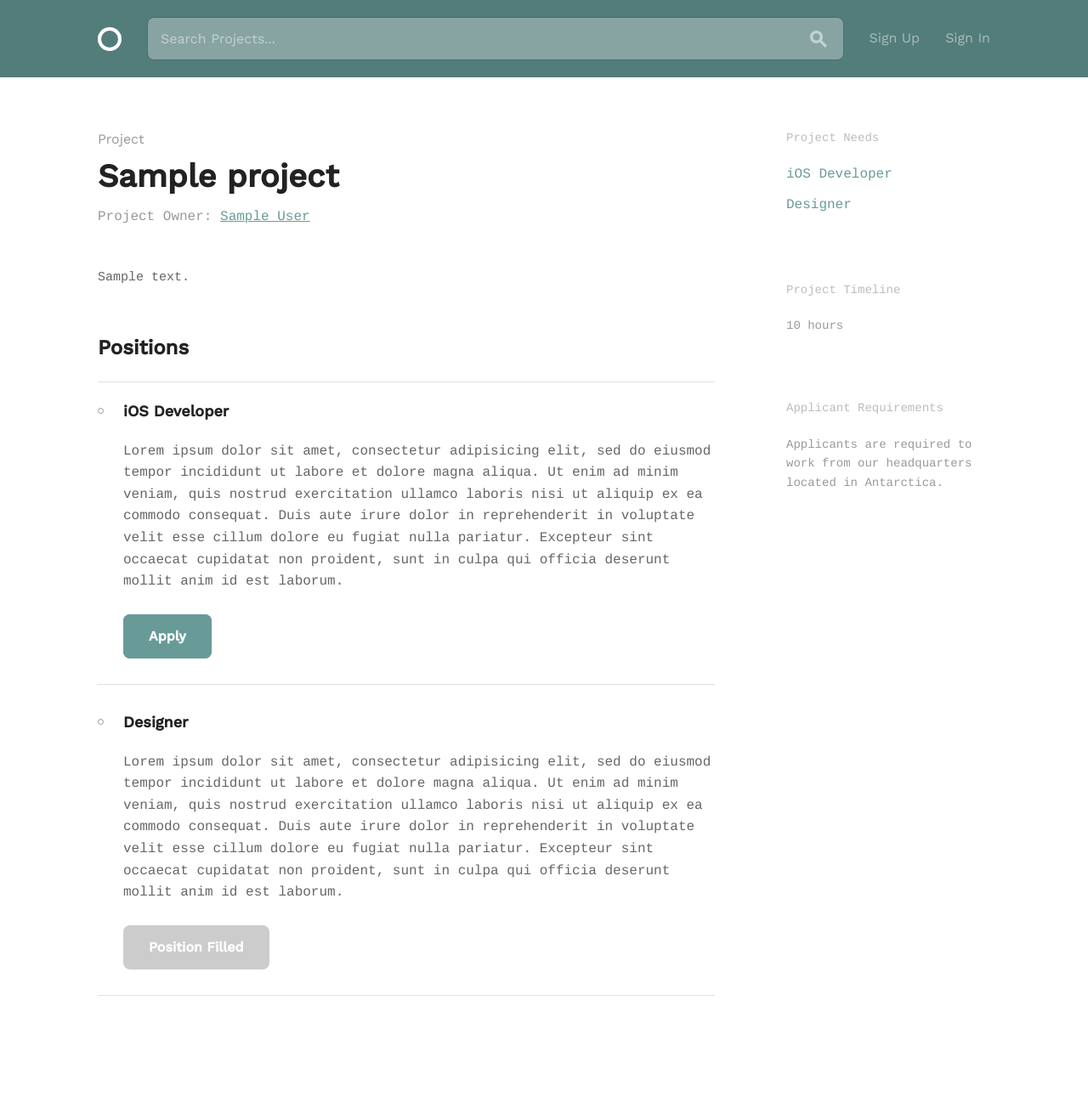
After one commit to crhowell/social-team-builder, a Django app: template projects/templates/project_detail.html in a window 1280 px wide. The commit adds this page. Shown: the whole page at 85% size. Run offline with Django 3.2, Linux system fonts and the light colour scheme; the template is opened without the code that fills it: most values are stand-ins (such as "Sample title", 1, 10 or a date in 2020).

Commit message:
Add Project Detail View
Update URL changes in templates

```diff
--- a/accounts/models.py
+++ b/accounts/models.py
@@ -39,3 +39,6 @@ class User(AbstractBaseUser, PermissionsMixin):
 
     def get_full_name(self):
         return '{}'.format(self.email)
+
+    def __str__(self):
+        return self.get_short_name()
--- a/accounts/views.py
+++ b/accounts/views.py
@@ -11,11 +11,11 @@ from . import forms
 class LoginView(bracesviews.AnonymousRequiredMixin, authviews.LoginView):
     template_name = 'login.html'
     form_class = AuthenticationForm
-    success_url = reverse_lazy('home')
+    success_url = reverse_lazy('projects:project_list')
 
 
 class LogoutView(authviews.LogoutView):
-    url = reverse_lazy('home')
+    url = reverse_lazy('projects:project_list')
 
 
 class SignUpView(bracesviews.AnonymousRequiredMixin,
--- a/profiles/templates/profile.html
+++ b/profiles/templates/profile.html
@@ -83,7 +83,7 @@
         <ul class="circle--link--list">
           {% if projects %}
             {% for project in projects %}
-              <li><a>{{ project.title }}</a></li>
+              <li><a href="{% url 'projects:project_detail' project.id %}">{{ project.title }}</a></li>
             {% endfor %}
           {% else %}
             <li>N/A</li>
--- /dev/null
+++ b/projects/templates/project_detail.html
@@ -0,0 +1,70 @@
+{% extends 'layouts/base.html' %}
+
+{% block title %}{{ block.super }}{% endblock %}
+{% block content %}
+
+{% if user.is_authenticated and user == project.creator %}
+  <div class="circle--actions--bar">
+    <div class="bounds">
+      <div class="grid-100">
+        <a class="button" href="project_edit.html">Edit Project</a>
+        <a class="button button-text" href="index.html">Delete Project</a>
+      </div>
+    </div>
+  </div>
+{% endif %}
+
+  <div class="bounds circle--page circle--article">
+    <div class="grid-70">
+      <div class="circle--article--header">
+        <h4 class="circle--article--section">Project</h4>
+        <h1 class="circle--article--title">{{ project.title }}</h1>
+        <p class="circle--article--byline">Project Owner: <a href="{% url 'profiles:show_profile' profile.slug %}">{{ profile.full_name }}</a></p>
+      </div>
+
+      <div class="circle--article--body">
+        {{ project.description }}
+      </div>
+
+      <div class="circle--project--positions">
+        <h2>Positions</h2>
+
+        <ul class="circle--group--list">
+          <li>
+            <h3>iOS Developer</h3>
+            <p>Lorem ipsum dolor sit amet, consectetur adipisicing elit, sed do eiusmod tempor incididunt ut labore et dolore magna aliqua. Ut enim ad minim veniam, quis nostrud exercitation ullamco laboris nisi ut aliquip ex ea commodo consequat. Duis aute irure dolor in reprehenderit in voluptate velit esse cillum dolore eu fugiat nulla pariatur. Excepteur sint occaecat cupidatat non proident, sunt in culpa qui officia deserunt mollit anim id est laborum.</p>
+            <a class="button button-primary">Apply</a>
+          </li>
+          <li>
+            <h3>Designer</h3>
+            <p>Lorem ipsum dolor sit amet, consectetur adipisicing elit, sed do eiusmod tempor incididunt ut labore et dolore magna aliqua. Ut enim ad minim veniam, quis nostrud exercitation ullamco laboris nisi ut aliquip ex ea commodo consequat. Duis aute irure dolor in reprehenderit in voluptate velit esse cillum dolore eu fugiat nulla pariatur. Excepteur sint occaecat cupidatat non proident, sunt in culpa qui officia deserunt mollit anim id est laborum.</p>
+            <a class="button button-primary button-inactive">Position Filled</a>
+          </li>
+        </ul>
+      </div>
+
+    </div>
+
+    <div class="grid-25 grid-push-5">
+      <div class="circle--secondary--module">
+        <h3>Project Needs</h3>
+        <ul class="circle--link--list">
+          <li><a>iOS Developer</a></li>
+          <li><a>Designer</a></li>
+        </ul>
+      </div>
+
+      <div class="circle--secondary--module">
+        <h3>Project Timeline</h3>
+        <p>10 hours</p>
+      </div>
+
+      <div class="circle--secondary--module">
+        <h3>Applicant Requirements</h3>
+        <p>Applicants are required to work from our headquarters located in Antarctica.</p>
+      </div>
+
+    </div>
+  </div>
+
+{% endblock %}
--- a/projects/templates/project_list.html
+++ b/projects/templates/project_list.html
@@ -44,7 +44,7 @@
         </thead>
         <tbody>
         {% for project in projects %}
-            <tr class="clickable-row" data-href="project.html">
+            <tr class="clickable-row" data-href="{% url 'projects:project_detail' project.pk %}">
                 <td>
                   <h3>{{ project.title }}</h3>
                 </td>
--- a/projects/urls.py
+++ b/projects/urls.py
@@ -4,6 +4,7 @@ from . import views
 
 
 urlpatterns = [
-    url(r'^project/add', views.ProjectCreateView.as_view(), name='add_project'),
+    url(r'^project/(?P<pk>\d+)/$', views.ProjectDetailView.as_view(), name='project_detail'),
+    url(r'^project/add/$', views.ProjectCreateView.as_view(), name='add_project'),
     url(r'^$', views.ProjectListView.as_view(), name='project_list'),
 ]
```
Also changed, not shown: projects/views.py (+15 -0 lines).
